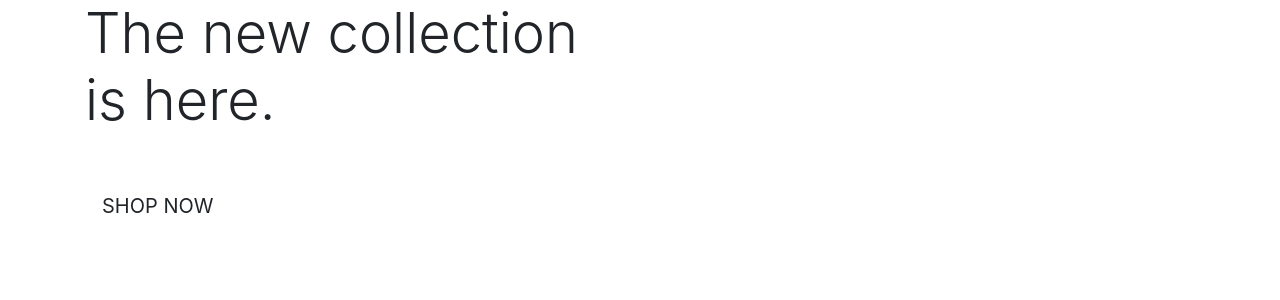
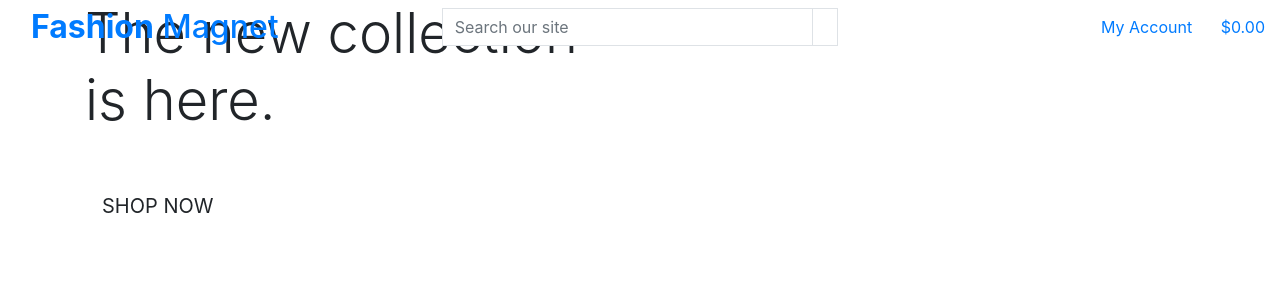
Before and after one commit to codewithmaik/fashion-magnet, a Django app: page / in a window 1280 px wide. Shown: the top 300 px of the page. Run offline with Django 3.2, Linux system fonts and the light colour scheme.

Commit message:
Add header to base template
Add header and basic styles, implement logic based on whether the user is authenticated.

```diff
--- a/templates/base.html
+++ b/templates/base.html
@@ -39,7 +39,73 @@
 </head>
 
 <body>
-  <header class="container-fluid fixed-top"></header>
+  <header class="container-fluid fixed-top">
+    <div class="row">
+      <div class="col-12 col-lg-4 my-auto py-1 py-lg-0 text-center text-lg-left">
+        <a href="{% url 'home' %}" class="nav-link main-logo-link">
+          <h2 class="logo-font text-black my-0">
+            <strong>Fashion</strong> Magnet
+          </h2>
+        </a>
+      </div>
+      <div class="col-12 col-lg-4 my-auto py-1 py-lg-0">
+        <form action="" method="GET">
+          <div class="input-group w-100">
+            <input type="text" name="q" placeholder="Search our site" class="form-control border border-black rounded-0">
+            <div class="input-group-append">
+              <button type="submit" class="form-control btn btn-black border border-black rounded-0">
+                <span class="icon">
+                  <i class="fas fa-search"></i>
+                </span>
+              </button>
+            </div>
+          </div>
+        </form>
+      </div>
+      <div class="col-12 col-lg-4 my-auto py-1 py-lg-0">
+        <ul class="list-inline list-unstyled text-center text-lg-right my-0">
+          <li class="list-inline-item dropdown">
+            <a href="#" class="text-black nav-link" id="user-options" data-toggle="dropdown" aria-haspopup="true" aria-expanded="false">
+              <div class="text-center">
+                <div>
+                  <i class="fas fa-user fa-lg"></i>
+                </div>
+                <p class="my-0">My Account</p>
+              </div>
+            </a>
+            <div class="dropdown-menu border-0" aria-labelledby="user-options">
+              {% if request.user.is_authenticated %}
+                {% if request.user.is_superuser %}
+                <a href="" class="dropdown-item">Product Management</a>
+                {% endif %}
+                <a href="" class="dropdown-item">My Profile</a>
+                <a href="{% url 'account_logout' %}" class="dropdown-item">Logout</a>
+              {% else %}
+              <a href="{% url 'account_signup' %}" class="dropdown-item">Register</a>
+              <a href="{% url 'account_login' %}" class="dropdown-item">Login</a>
+              {% endif %}
+            </div>
+          </li>
+          <li class="list-inline-item">
+            <a href="{% if grand_total %} text-info font-weight-bold {% else %} text-black {% endif %} ">
+              <div class="text-center">
+                <div>
+                  <i class="fas fa-shopping-bag fa-lg"></i>
+                </div>
+                <p class="my-0">
+                  {% if grand_total %}
+                    ${{ grand_total | floatformat:2 }}
+                  {% else %}
+                    $0.00
+                  {% endif %}
+                </p>
+              </div>
+            </a>
+          </li>
+        </ul>
+      </div>
+    </div>
+  </header>
 
   {% if messages %}
   <div class="message-container"></div>
```
